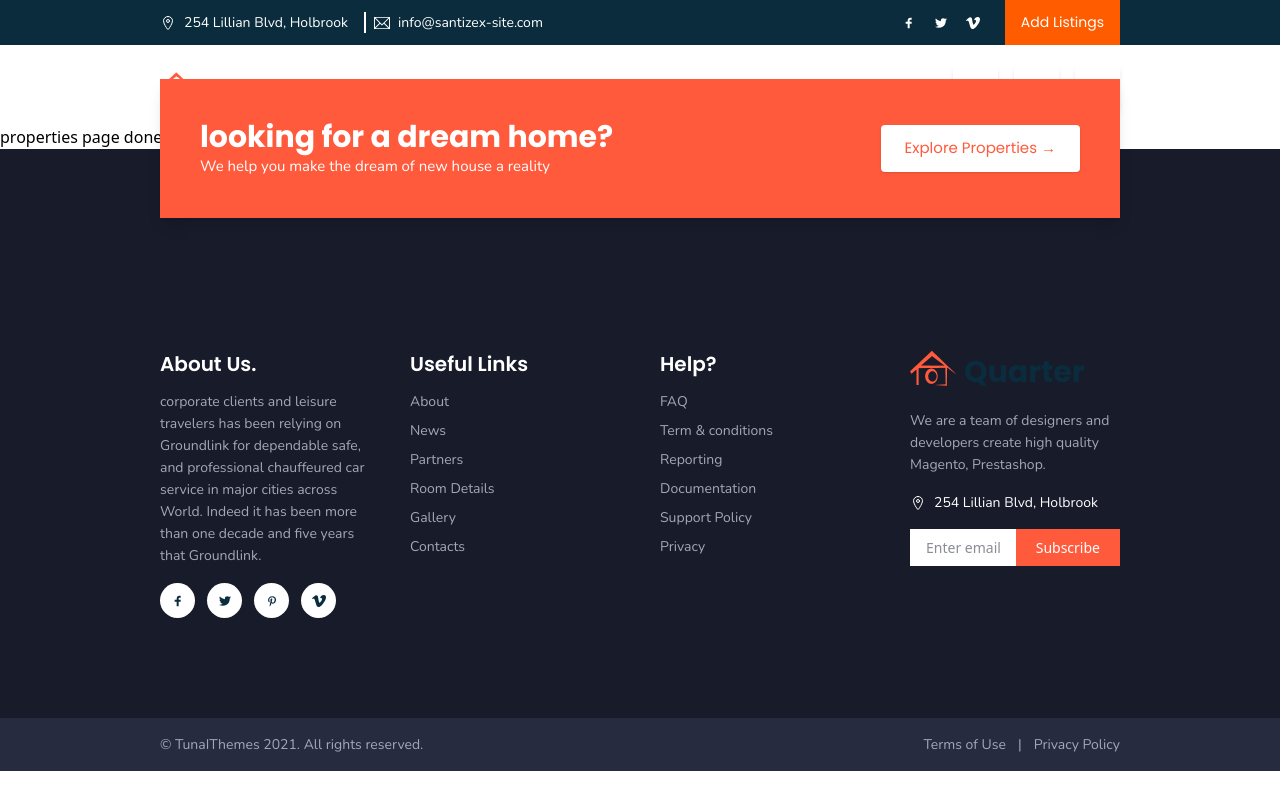
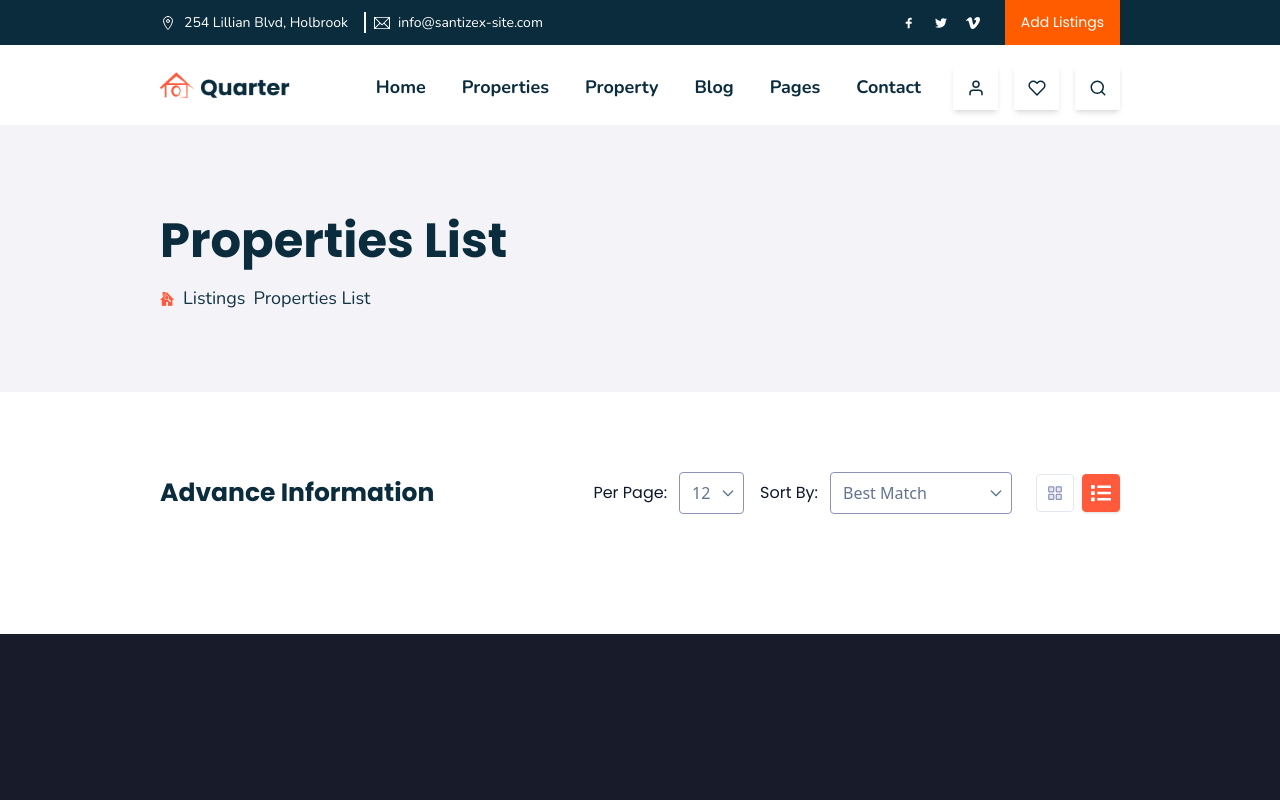
Before and after one commit to khaled6013/Quarter-next-js, a Next.js app: page /properties in a window 1280 px wide. Shown: the top 800 px of the page. Built offline with nearby package versions, Linux system fonts and the light colour scheme.

Commit message:
apartmantList banner

```diff
--- /dev/null
+++ b/app/components/ApartmentList.jsx
@@ -0,0 +1,74 @@
+import React from 'react'
+import { FaList } from "react-icons/fa";
+import { PiSquaresFourDuotone } from "react-icons/pi";
+
+const ApartmentList = () => {
+    return (
+        <>
+            <div className="lg:py-20 py-10 bg-white">
+                <div className="lg:w-9/12 w-11/12 mx-auto">
+                    <div className="flex flex-col lg:flex-row items-center justify-between gap-6 lg:gap-0">
+                        <h2 className='font-bold text-[#0A2C3D] text-[22px] lg:text-[25px] font-poppins text-center lg:text-left'>
+                            Advance Information
+                        </h2>
+                        <div className="flex flex-wrap items-center  lg:justify-end gap-4 lg:gap-x-4">
+                            <div className="flex items-center gap-3">
+                                <span className="text-[#0F172A] font-normal text-[14px] lg:text-[16px] font-poppins whitespace-nowrap">Per Page:</span>
+                                <div className="relative">
+                                    <select
+                                        className="appearance-none border border-[#8B93BB] rounded bg-transparent px-3 py-2 pr-8 text-slate-500 text-sm lg:text-base focus:outline-none focus:border-blue-500 cursor-pointer"
+                                        defaultValue="12"
+                                    >
+                                        <option value="12">12</option>
+                                        <option value="24">24</option>
+                                        <option value="36">36</option>
+                                    </select>
+                                    <div className="pointer-events-none absolute inset-y-0 right-0 flex items-center px-2 text-slate-500">
+                                        <svg className="h-4 w-4" fill="none" stroke="currentColor" viewBox="0 0 24 24"><path strokeLinecap="round" strokeLinejoin="round" strokeWidth="2" d="M19 9l-7 7-7-7"></path></svg>
+                                    </div>
+                                </div>
+                            </div>
+                            <div className="flex items-center gap-3">
+                                <span className="text-[#0F172A] font-normal text-[14px] lg:text-[16px] font-poppins whitespace-nowrap">Sort By:</span>
+                                <div className="relative">
+                                    <select
+                                        className="appearance-none border border-[#8B93BB] rounded bg-transparent px-3 py-2 pr-8 text-slate-500 text-sm lg:text-base min-w-[120px] lg:min-w-[140px] focus:outline-none focus:border-blue-500 cursor-pointer"
+                                        defaultValue="best-match"
+                                    >
+                                        <option value="best-match">Best Match</option>
+                                        <option value="price-low">Price: Low to High</option>
+                                        <option value="price-high">Price: High to Low</option>
+                                    </select>
+                                    <div className="pointer-events-none absolute inset-y-0 right-0 flex items-center px-2 text-slate-500">
+                                        <svg className="h-4 w-4" fill="none" stroke="currentColor" viewBox="0 0 24 24"><path strokeLinecap="round" strokeLinejoin="round" strokeWidth="2" d="M19 9l-7 7-7-7"></path></svg>
+                                    </div>
+                                </div>
+                            </div>
+                            <div className="flex items-center gap-2 ml-0 lg:ml-2">
+                                <button className="p-2 bg-white border border-[#E2E8F0] rounded text-[#8B93BB] hover:border-[#8B93BB] transition-all">
+                                    <PiSquaresFourDuotone className="text-xl" />
+                                </button>
+                                <button className="p-2 bg-[#FF5A3C] border border-[#FF5A3C] rounded text-white transition-all shadow-sm">
+                                    <FaList className="text-xl" />
+                                </button>
+                            </div>
+
+                        </div>
+                    </div>
+                    <div className="lg:mt-10 mt-5">
+                       <div className="flex justify-between">
+                         <div className="w-4/12">
+
+                         </div>
+                         <div className="w-4/12">
+
+                         </div>
+                       </div>
+                    </div>
+                </div>
+            </div>
+        </>
+    )
+}
+
+export default ApartmentList
--- a/app/components/Footer.jsx
+++ b/app/components/Footer.jsx
@@ -8,7 +8,7 @@ const Footer = () => {
     return (
         <>
             <footer className="w-full bg-[#171B2A] relative pt-[120px] lg:pb-[100px] pb-5">
-                <div className="absolute -top-[70px] left-1/2 -translate-x-1/2 w-11/12 lg:w-9/12 bg-[#FF5A3C] lg:py-10 py-6 px-6 lg:px-10 shadow-lg">
+                {/* <div className="absolute -top-[70px] left-1/2 -translate-x-1/2 w-11/12 lg:w-9/12 bg-[#FF5A3C] lg:py-10 py-6 px-6 lg:px-10 shadow-lg">
                     <div className="flex flex-col lg:flex-row items-start lg:items-center justify-between gap-4">
                         <div>
                             <h2 className="text-white font-poppins font-bold text-2xl lg:text-3xl">
@@ -22,7 +22,7 @@ const Footer = () => {
                             Explore Properties →
                         </button>
                     </div>
-                </div>
+                </div> */}
                 <div className="lg:w-9/12 w-11/12 mx-auto mt-20 grid grid-cols-1 sm:grid-cols-2 lg:grid-cols-4 gap-10">
                     <div>
                         <h3 className="text-white font-poppins font-semibold text-[20px] mb-3">
--- a/app/components/Nav.jsx
+++ b/app/components/Nav.jsx
@@ -52,8 +52,9 @@ const Nav = () => {
                     </button>
                 </div>
                 <ul className="flex flex-col gap-y-4 pl-6 mt-4">
-                    <li><a href="#" className="font-bold font-nunito text-[20px] text-[#0A2C3D]">Home</a></li>
-                    <li><a href="#" className="font-bold font-nunito text-[20px] text-[#0A2C3D]">Properties</a></li>
+                    <li><Link href="/" className="font-bold font-nunito text-[20px] text-[#0A2C3D]">Home</Link></li>
+                    <li><Link href="/properties" className="font-bold font-nunito text-[20px] text-[#0A2C3D]">Properties</Link></li>
+                    <li><a href="#" className="font-bold font-nunito text-[20px] text-[#0A2C3D]"></a></li>
                     <li><a href="#" className="font-bold font-nunito text-[20px] text-[#0A2C3D]">Property</a></li>
                     <li><a href="#" className="font-bold font-nunito text-[20px] text-[#0A2C3D]">Blog</a></li>
                     <li><a href="#" className="font-bold font-nunito text-[20px] text-[#0A2C3D]">Pages</a></li>
--- /dev/null
+++ b/app/components/PropertiHome.jsx
@@ -0,0 +1,22 @@
+import React from 'react'
+
+const PropertiHome = () => {
+  return (
+    <>
+     <div className="lg:py-20 py-10 bg-[#F4F4F8]">
+        <div className="lg:w-9/12 w-11/12 mx-auto">
+            <h2 className='font-bold text-[#0A2C3D] lg:text-[48px] text-[28px] font-poppins'>Properties List</h2>
+            <div className="flex items-center gap-2 mt-2">
+                <img src="/image/banLogo.png" alt="banLogo" />
+                 <div className="flex items-center gap-x-2">
+                    <p className='font-normal text-[#133344] text-[18px] font-nunito'>Listings </p>
+                    <p className='font-normal text-[#133344] text-[18px] font-nunito'>Properties List</p>
+                 </div>
+            </div>
+        </div>
+     </div>
+    </>
+  )
+}
+
+export default PropertiHome
--- a/app/properties/page.jsx
+++ b/app/properties/page.jsx
@@ -1,8 +1,13 @@
 import React from 'react'
+import PropertiHome from '../components/PropertiHome'
+import ApartmentList from '../components/ApartmentList'
 
 const Page = () => {
   return (
-    <div className=''>properties page done</div>
+    <>
+     <PropertiHome></PropertiHome>
+     <ApartmentList></ApartmentList>
+    </>
   )
 }
 
```
